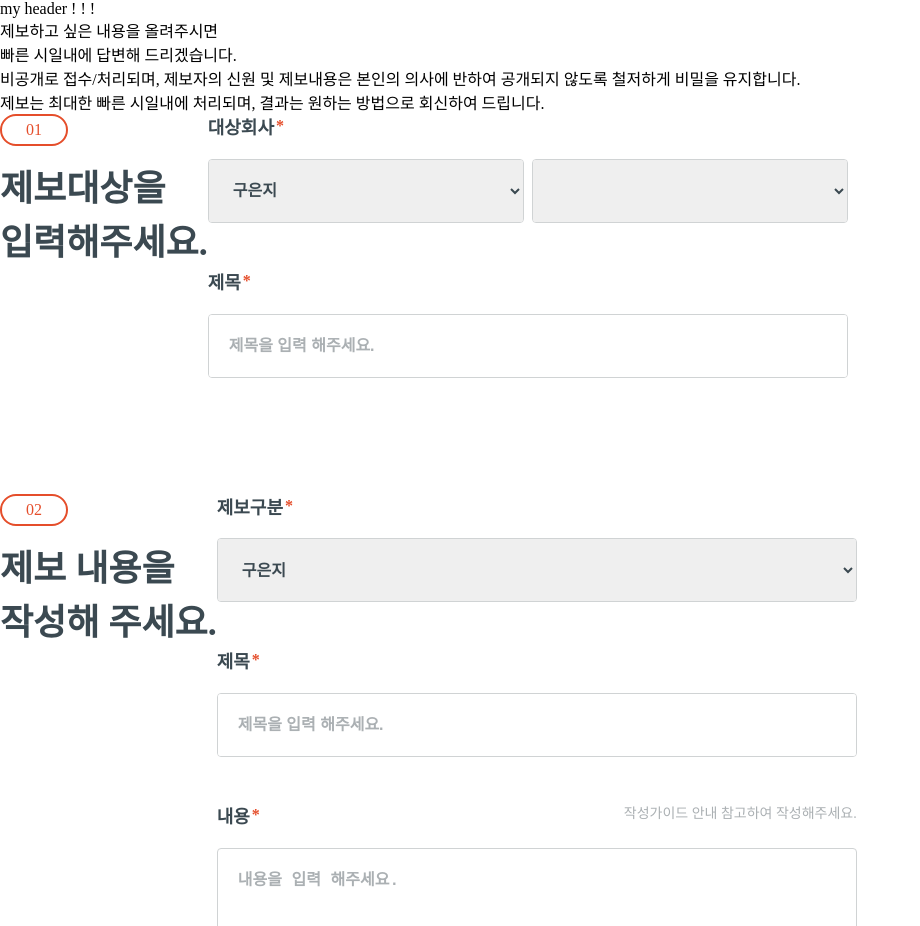
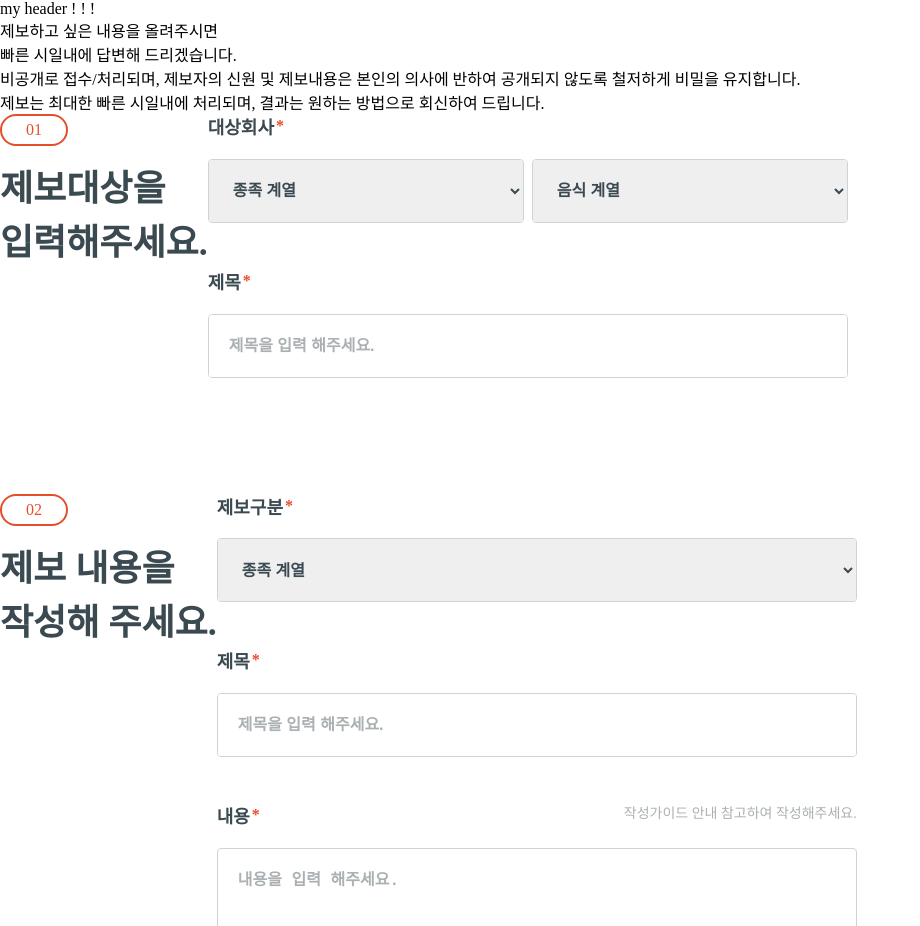
Before and after one commit to JANGDEOKSIK/next-seah, a Next.js app: page /main in a window 1280 px wide. Shown: the top 926 px of the page, without its empty margins (0-920 px from the left). Built offline with nearby package versions, Linux system fonts and the light colour scheme.

Commit message:
작업중

```diff
--- a/src/app/_components/input/SelectBox.jsx
+++ b/src/app/_components/input/SelectBox.jsx
@@ -20,6 +20,7 @@ const SelectBox = ({ thTit = false, isRequired = false, inputId, selectData, isO
         <div className="form-group">
           <div className="form-select">
             <select id={inputId} onChange={selectChangeFunc}>
+              <option selected disabled>종족 계열</option>
               {
                 selectData.map((item, idx) => (
                   <option key={idx} value={item.value}>{item.tit}</option>
@@ -31,6 +32,7 @@ const SelectBox = ({ thTit = false, isRequired = false, inputId, selectData, isO
             isOption &&
             <div className="form-select">
               <select id={inputId}>
+                <option selected disabled>음식 계열</option>
                 {
                   selectedOption.map((item, idx) => (
                     <option key={idx} value={item.value}>{item.tit}</option>
```
